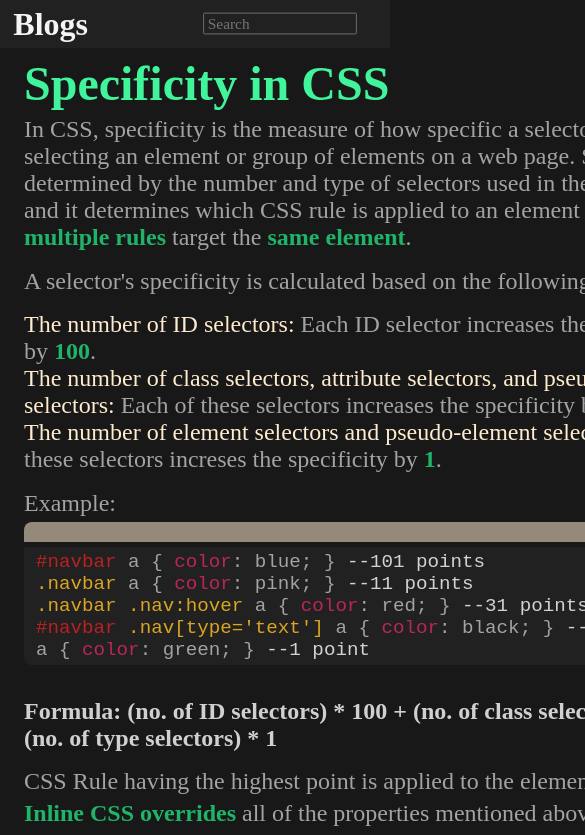
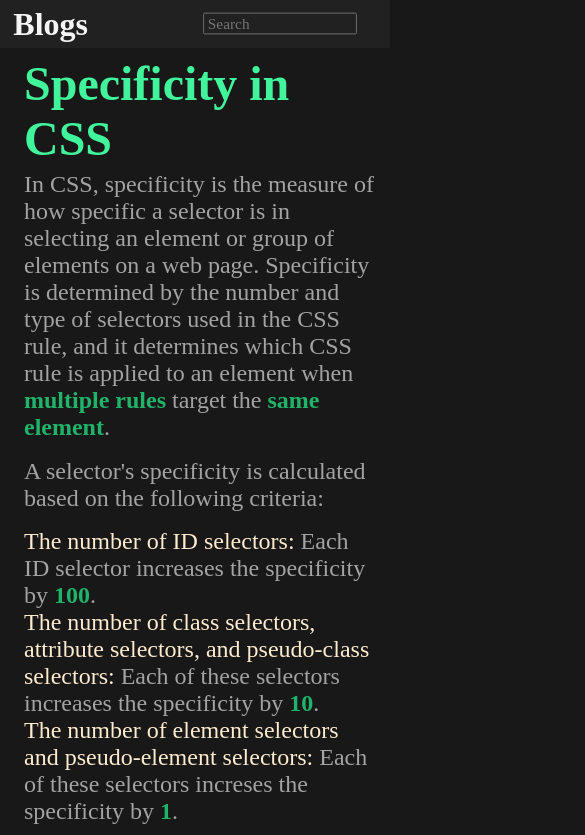
Before and after one commit to SoumyaSagnik/Blogs, a React (Create React App) app: page /css-specificity in a window 390 px wide. Shown: the top 835 px of the page, 585 px wide, since content can reach past the window. Built offline with nearby package versions, Linux system fonts and the light colour scheme; a web font is replaced by a local one.

Commit message:
responsive  fix

```diff
--- a/src/App.css
+++ b/src/App.css
@@ -227,18 +227,7 @@ footer li {
   width: 40rem;
   height: 1.25rem;
   border-radius: .5rem .5rem 0 0;
-  display: flex;
-  justify-content: flex-end;
   background-color: rgba(255, 235, 205, 0.541);
-}
-
-.code header button {
-  margin-right: 1rem;
-  font-family: inherit;
-  background: none;
-  border: none;
-  font-weight: bold;
-  cursor: pointer;
 }
 
 .code-body {
@@ -333,11 +322,11 @@ footer li {
 
 @media (max-width: 680px) {
   .code header {
-    width: 100%;
+    width: 90vw;
   }
 
   .code-body {
-    width: 100%;
+    width: 90vw;
   }
 }
 
```
